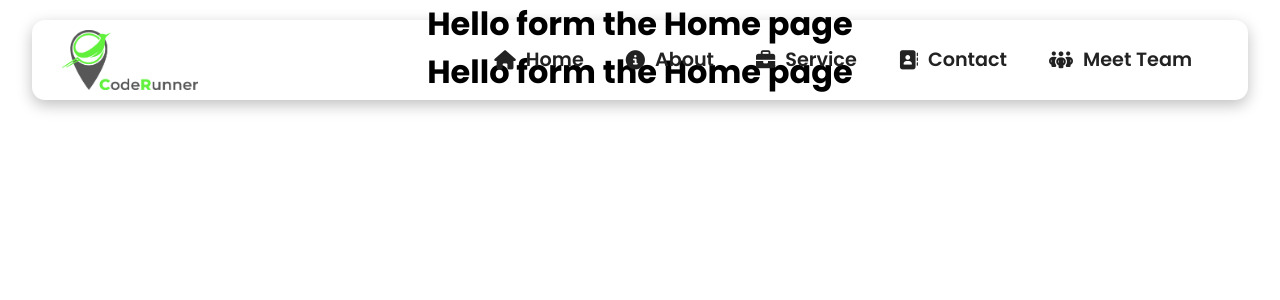
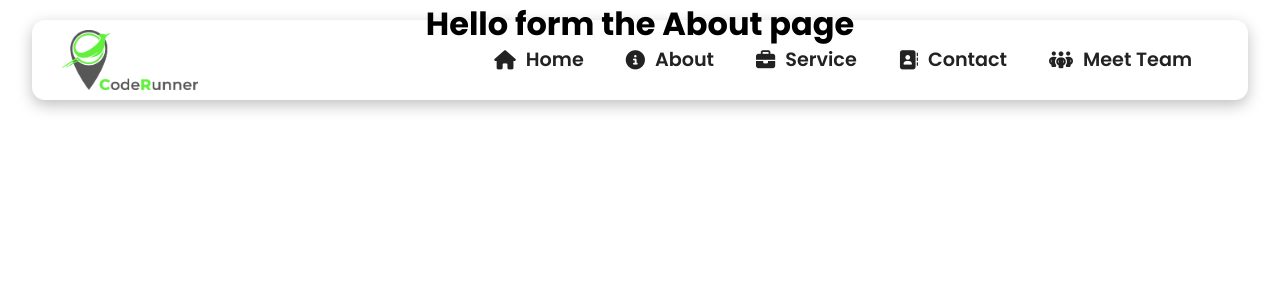
Before and after one commit to Dev-Vithushan/CybersecurityWebsite, a React (Create React App) app: page /about in a window 1280 px wide. Shown: the top 300 px of the page. Built offline with nearby package versions, Linux system fonts and the light colour scheme.

Commit message:
Navigation succesfully navigated

```diff
--- a/src/App.js
+++ b/src/App.js
@@ -5,6 +5,7 @@ import Home from './routes/Home';
 import About from './routes/About';
 import Service from './routes/Service';
 import Contact from './routes/Contact';
+import MeetTeam from './routes/MeetTeam';
 
 function App() {
   return (
@@ -14,10 +15,10 @@ function App() {
         <Route path='/about' element={<About/>}/>
         <Route path='/service' element={<Service/>}/>
         <Route path='/contact' element={<Contact/>}/>
+        <Route path='/meet-team' element={<MeetTeam/>}/>
 
       </Routes>
       <Navbar />
-      <Home/>
     </div>
   );
 }
--- a/src/routes/About.js
+++ b/src/routes/About.js
@@ -1,7 +1,7 @@
 function About() {
     return(
         <div>
-            <h1>Hello form the Home page</h1>
+            <h1>Hello form the About page</h1>
 
         </div>
     )
--- a/src/routes/Contact.js
+++ b/src/routes/Contact.js
@@ -1,7 +1,7 @@
 function Contact() {
     return(
         <div>
-            <h1>Hello form the Home page</h1>
+            <h1>Hello form the Contact page</h1>
 
         </div>
     )
--- /dev/null
+++ b/src/routes/MeetTeam.js
@@ -0,0 +1,12 @@
+function MeetTeam() {
+    return(
+        <div>
+            <h1>Hello form the Team Page</h1>
+
+        </div>
+    )
+
+}
+
+
+export default MeetTeam;
--- a/src/routes/Service.js
+++ b/src/routes/Service.js
@@ -1,7 +1,7 @@
 function Service() {
     return(
         <div>
-            <h1>Hello form the Home page</h1>
+            <h1>Hello form the Service page</h1>
 
         </div>
     )
```
